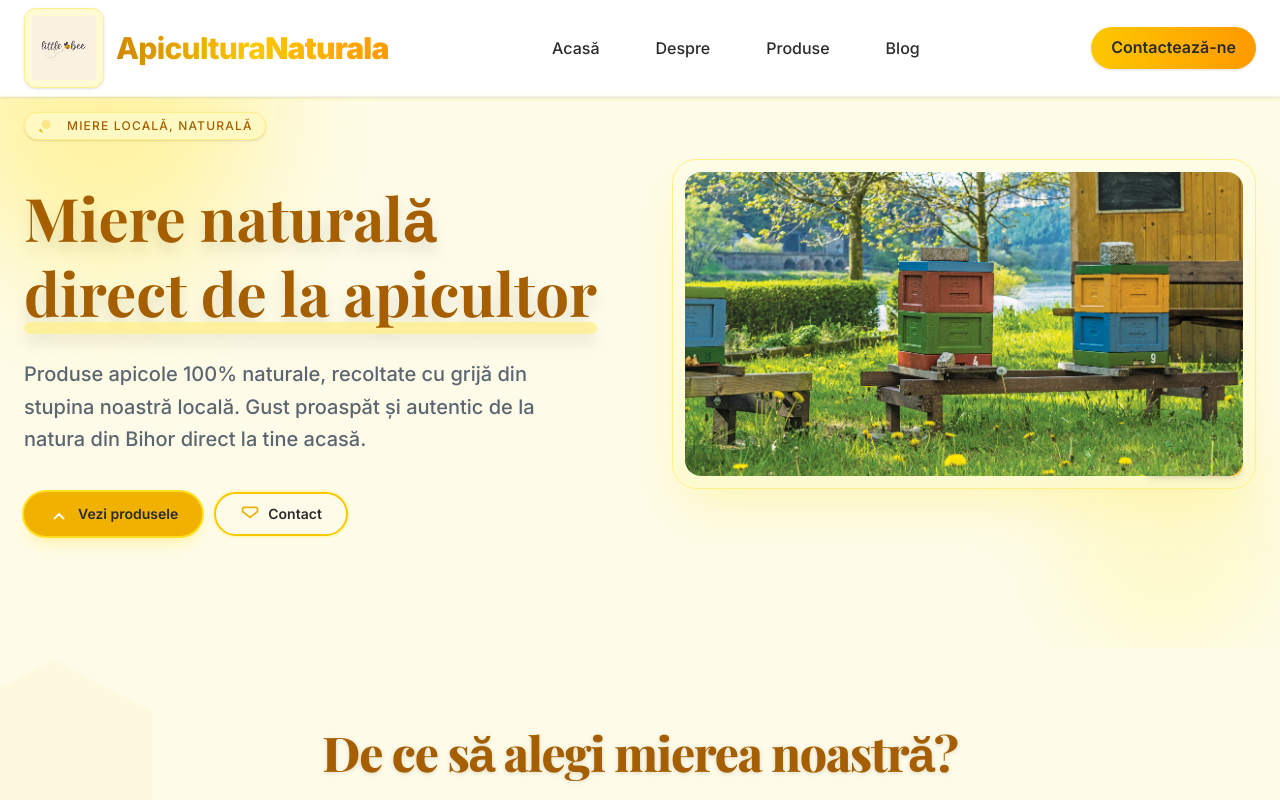
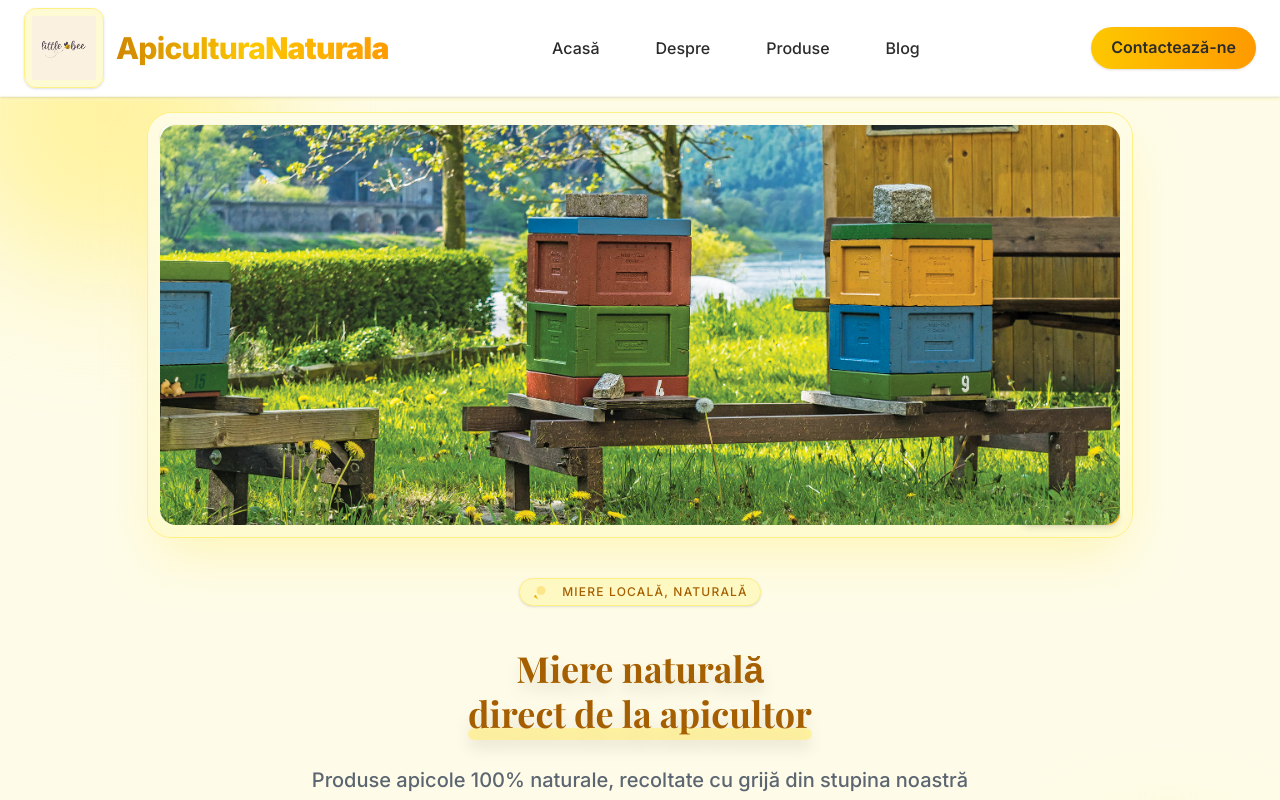
Before and after one commit to ionutpetru4046/Website-Apicultura, a Next.js app: page / in a window 1280 px wide. Shown: the top 800 px of the page. Built offline with nearby package versions, Linux system fonts and the light colour scheme; a web font is replaced by a local one.

Commit message:
hero page new styling

```diff
--- a/app/page.tsx
+++ b/app/page.tsx
@@ -13,9 +13,20 @@ export default function Home() {
   return (
     <main className="bg-yellow-50 overflow-x-hidden">
       {/* Hero */}
-      <section className="relative isolate max-w-7xl mx-auto px-3 sm:px-6 py-16 xs:py-20 sm:py-24 md:py-28 flex flex-col md:grid md:grid-cols-2 gap-10 sm:gap-14 md:gap-16 items-center">
+      <section
+        className="
+          relative isolate max-w-7xl mx-auto px-3 sm:px-6
+          py-14 xs:py-20 sm:py-24 md:py-28
+          flex flex-col-reverse md:flex-row
+          gap-12 sm:gap-16 md:gap-20 items-center
+          landscape:md:flex-col landscape:md:gap-10
+        "
+      >
         {/* Decorative shapes/background */}
-        <div aria-hidden className="pointer-events-none absolute z-0 inset-0 overflow-hidden">
+        <div
+          aria-hidden
+          className="pointer-events-none absolute z-0 inset-0 overflow-hidden"
+        >
           <div className="hidden md:block absolute -top-12 -left-14 bg-yellow-200/70 rounded-full blur-3xl w-80 h-80 animate-pulse" />
           <div className="hidden md:block absolute bottom-0 right-0 bg-yellow-100/70 rounded-full blur-2xl w-56 h-56 animate-fadeIn" />
           <svg
@@ -29,8 +40,59 @@ export default function Home() {
             />
           </svg>
         </div>
+        {/* Hero image with modern card styling */}
+        <div
+          className="
+            relative z-10 flex items-center justify-center w-full md:w-auto
+            min-h-[220px] xs:min-h-[300px] sm:min-h-[320px] max-w-full
+            landscape:md:min-h-[180px] landscape:md:w-4/5
+          "
+        >
+          <div
+            className="
+              relative w-full xs:w-[350px] sm:w-[420px] md:w-full
+              h-full min-h-[200px] xs:min-h-[260px] sm:min-h-[320px]
+              bg-yellow-100/60 rounded-3xl shadow-2xl shadow-yellow-200/50
+              border border-yellow-200 p-1.5 xs:p-2 md:p-3 flex items-center justify-center
+              before:content-[''] before:absolute before:inset-0 before:rounded-3xl before:bg-linear-to-b before:from-yellow-50/90 before:to-transparent before:backdrop-blur-sm
+              landscape:md:min-h-[180px]
+            "
+          >
+            <Image
+              src="/images/stupina1.jpg"
+              alt="Stupina cu miere naturală"
+              width={600}
+              height={400}
+              className="object-cover w-full h-full rounded-2xl relative z-10 transition-transform duration-300 hover:scale-105"
+              priority
+              sizes="(max-width: 640px) 90vw, (max-width: 1024px) 55vw, 40vw"
+              style={{
+                maxWidth: "100%",
+                maxHeight: "400px",
+                aspectRatio: "3/2",
+                objectFit: "cover",
+              }}
+            />
+            {/* floating badge */}
+            <div className="absolute top-3 xs:top-5 left-3 xs:left-5 bg-white/90 backdrop-blur-md shadow px-3 xs:px-4 py-1 rounded-full flex items-center gap-2 text-yellow-600 text-xs xs:text-sm font-medium">
+              <svg fill="#eab308" height={16} width={16} viewBox="0 0 24 24">
+                <circle cx="12" cy="12" r="12" />
+              </svg>
+              100% natural
+            </div>
+            <div className="absolute bottom-3 xs:bottom-5 right-3 xs:right-5 bg-yellow-500/80 text-white px-2.5 xs:px-3 py-1 rounded-full text-xs font-bold shadow-md tracking-wide">
+              Recoltă Nouă
+            </div>
+          </div>
+        </div>
         {/* Hero content */}
-        <div className="relative z-10 flex flex-col gap-7 w-full max-w-2xl">
+        <div
+          className="
+            relative z-10 flex flex-col gap-7 w-full max-w-2xl
+            items-start md:items-start
+            landscape:md:items-center landscape:md:text-center
+          "
+        >
           <span className="inline-flex items-center gap-2 px-3 py-1 bg-yellow-100 rounded-full w-max text-yellow-700 font-medium text-xs shadow-sm border border-yellow-200 tracking-widest uppercase mb-3">
             <svg
               width={18}
@@ -47,7 +109,7 @@ export default function Home() {
             </svg>
             Miere locală, naturală
           </span>
-          <h1 className="text-3xl xs:text-4xl sm:text-5xl md:text-6xl font-serif font-bold text-yellow-700 leading-tight drop-shadow-xl">
+          <h1 className="text-3xl xs:text-4xl sm:text-5xl md:text-6xl font-serif font-bold text-yellow-700 leading-tight drop-shadow-xl landscape:md:text-4xl">
             Miere naturală
             <br />
             <span className="relative whitespace-nowrap inline-block">
@@ -55,12 +117,12 @@ export default function Home() {
               <span className="relative z-10">direct de la apicultor</span>
             </span>
           </h1>
-          <p className="text-base xs:text-lg sm:text-xl text-gray-600/90 max-w-xl leading-relaxed font-medium">
+          <p className="text-base xs:text-lg sm:text-xl text-gray-600/90 max-w-xl leading-relaxed font-medium landscape:md:max-w-2xl">
             Produse apicole 100% naturale, recoltate cu grijă din stupina
             noastră locală. Gust proaspăt și autentic de la natura din Bihor
             direct la tine acasă.
           </p>
-          <div className="flex flex-wrap gap-3 xs:gap-4 mt-2">
+          <div className="flex flex-wrap gap-3 xs:gap-4 mt-2 justify-start landscape:md:justify-center">
             <Link
               href="/produse"
               className="inline-flex items-center gap-2 bg-yellow-500 hover:bg-yellow-600 text-white px-6 xs:px-7 py-2.5 xs:py-3 rounded-full font-semibold shadow-lg shadow-yellow-300/30 hover:shadow-yellow-400/50 duration-200 transition focus:outline-none ring-2 ring-yellow-300 text-sm xs:text-base"
@@ -91,31 +153,6 @@ export default function Home() {
             </Link>
           </div>
         </div>
-        {/* Hero image with modern card styling */}
-        <div className="relative z-10 flex items-center justify-center w-full md:w-auto min-h-[220px] xs:min-h-[300px] sm:min-h-[320px] max-w-full">
-          <div className="relative w-full xs:w-[350px] sm:w-[420px] md:w-full h-full min-h-[200px] xs:min-h-[260px] sm:min-h-[320px] bg-yellow-100/60 rounded-3xl shadow-2xl shadow-yellow-200/50 border border-yellow-200 p-1.5 xs:p-2 md:p-3 flex items-center justify-center before:content-[''] before:absolute before:inset-0 before:rounded-3xl before:bg-linear-to-b before:from-yellow-50/90 before:to-transparent before:backdrop-blur-sm">
-            <Image
-              src="/images/stupina1.jpg"
-              alt="Stupina cu miere naturală"
-              width={600}
-              height={400}
-              className="object-cover w-full h-full rounded-2xl relative z-10 transition-transform duration-300 hover:scale-105"
-              priority
-              sizes="(max-width: 640px) 90vw, (max-width: 1024px) 55vw, 40vw"
-              style={{ maxWidth: "100%", maxHeight: "400px" }}
-            />
-            {/* floating badge */}
-            <div className="absolute top-3 xs:top-5 left-3 xs:left-5 bg-white/90 backdrop-blur-md shadow px-3 xs:px-4 py-1 rounded-full flex items-center gap-2 text-yellow-600 text-xs xs:text-sm font-medium">
-              <svg fill="#eab308" height={16} width={16} viewBox="0 0 24 24">
-                <circle cx="12" cy="12" r="12" />
-              </svg>
-              100% natural
-            </div>
-            <div className="absolute bottom-3 xs:bottom-5 right-3 xs:right-5 bg-yellow-500/80 text-white px-2.5 xs:px-3 py-1 rounded-full text-xs font-bold shadow-md tracking-wide">
-              Recoltă Nouă
-            </div>
-          </div>
-        </div>
       </section>
 
       {/* Beneficii */}
```
